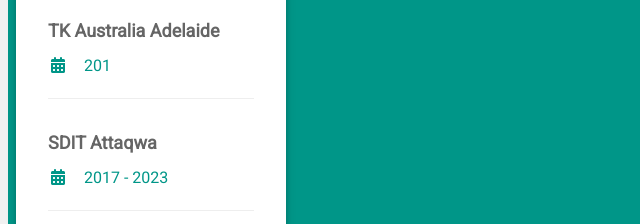
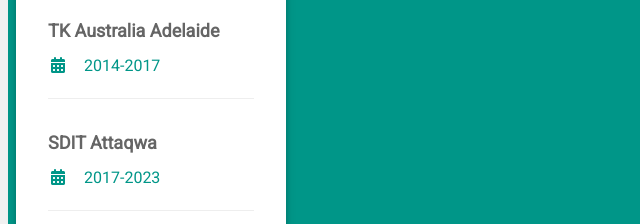
Before and after one commit to Nadhifz/Data-Diri-CV-Nadhif, a plain HTML site: page index.html in a window 1280 px wide. Shown: the part 727-951 px from the top of the page, 0-640 px from the left. Drawn offline with nearby package versions, Linux system fonts and the light colour scheme.

Commit message:
Add files via upload

```diff
--- a/index.html
+++ b/index.html
@@ -83,12 +83,12 @@
                             <h2 class="w3-text-grey w3-padding-16"><i class="fas fa-school fas-fw w3-margin-right w3-xxlarge w3-text-teal"></i>Education</h2>
                             <div class="w3-container">
                                 <h5 class="w3-opacity"><b>TK Australia Adelaide</b></h5>
-                                <h6 class="w3-text-teal"><i class="fa fa-calendar fa-fw w3-margin-right"></i>201</h6>
+                                <h6 class="w3-text-teal"><i class="fa fa-calendar fa-fw w3-margin-right"></i>2014-2017</h6>
                                 <hr>
                             </div>
                             <div class="w3-container">
                                 <h5 class="w3-opacity"><b>SDIT Attaqwa</b></h5>
-                                <h6 class="w3-text-teal"><i class="fa fa-calendar fa-fw w3-margin-right"></i>2017 - 2023</h6>
+                                <h6 class="w3-text-teal"><i class="fa fa-calendar fa-fw w3-margin-right"></i>2017-2023</h6>
                                 <hr>
                             </div>
                             <div class="w3-container">
```
